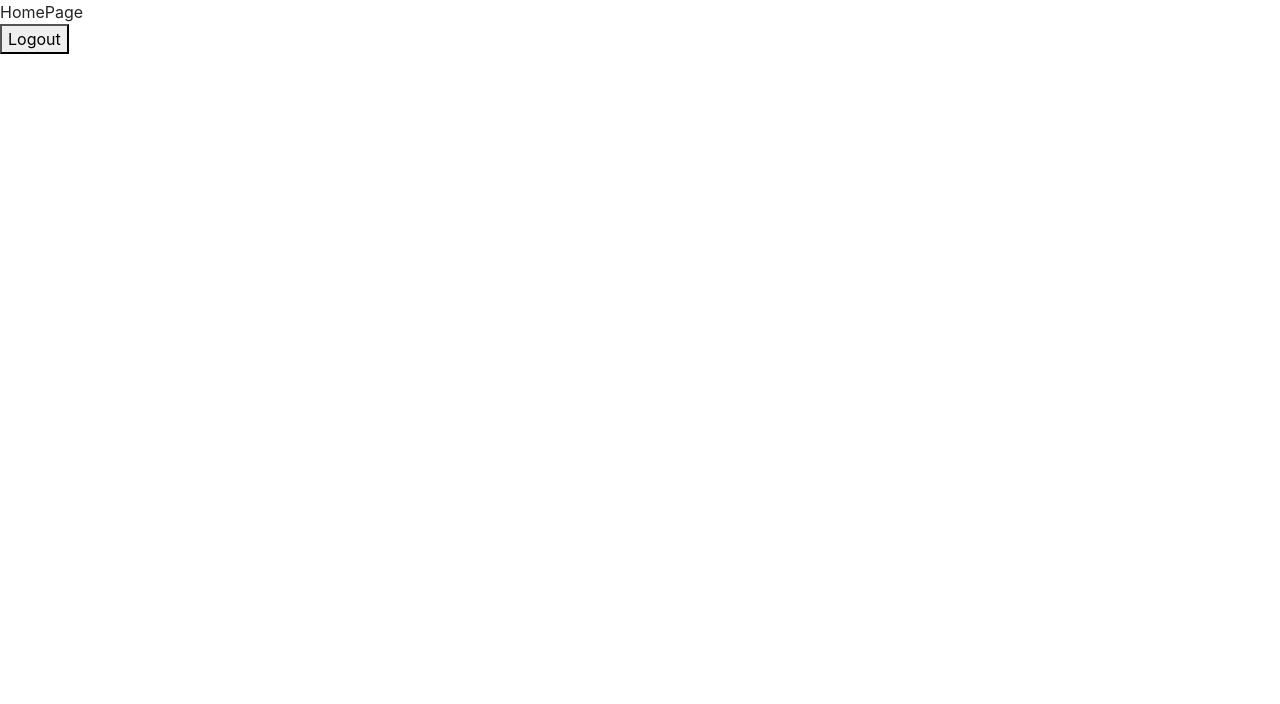
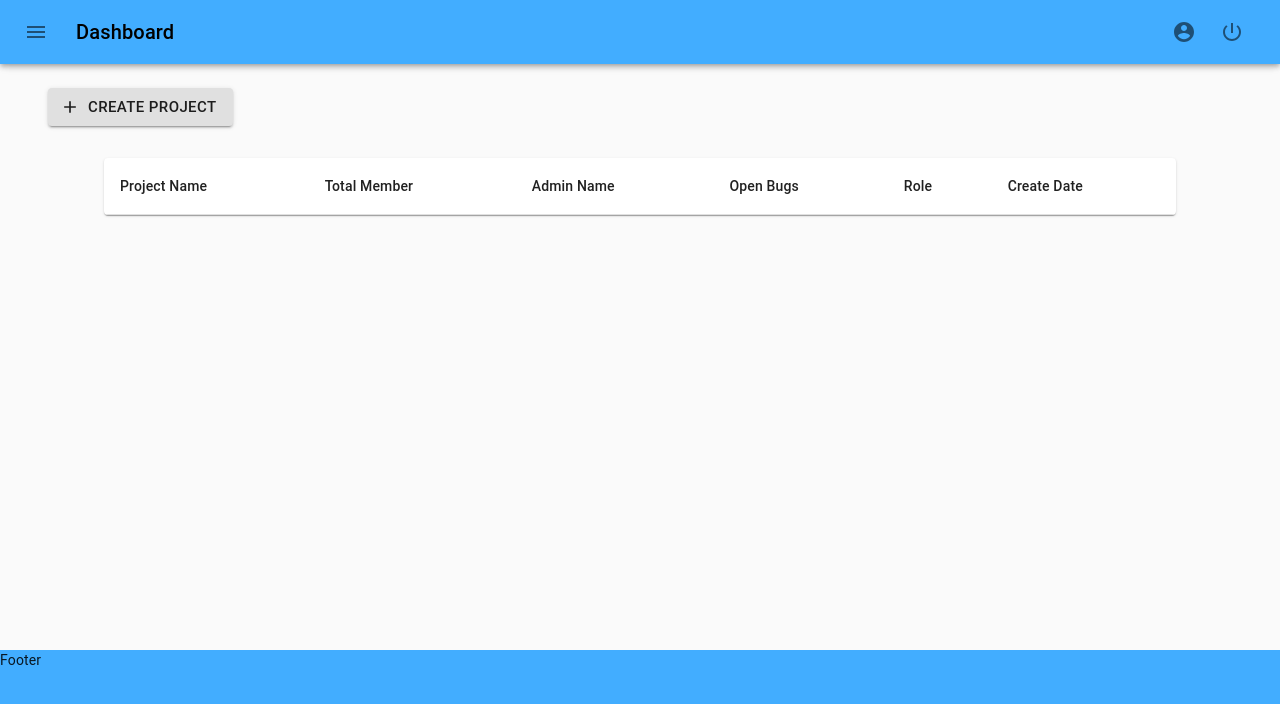
Before and after one commit to clever-developer-club/spider-bug-tracker, a React (Create React App) app in the folder client/: page / in a window 1280 px wide. Shown: the top 704 px of the page. Built offline with nearby package versions, Linux system fonts and the light colour scheme.

Commit message:
Layout and homepage added

```diff
--- a/client/package.json
+++ b/client/package.json
@@ -9,6 +9,7 @@
     "@testing-library/react": "^12.1.2",
     "@testing-library/user-event": "^13.5.0",
     "axios": "^0.25.0",
+    "clsx": "^1.1.1",
     "query-string": "^7.1.0",
     "react": "^17.0.2",
     "react-dom": "^17.0.2",
--- a/client/src/App.js
+++ b/client/src/App.js
@@ -1,24 +1,28 @@
 import React from 'react';
 import { Provider } from 'react-redux'
 import store from './Redux/Store';
-import {BrowserRouter, Routes, Route} from "react-router-dom";
+import { BrowserRouter, Routes, Route } from "react-router-dom";
 import Login from './Auth/Login/Login';
 import Register from "./Auth/Register/Register";
 import "./CSS/Auth.css";
-import Layout from './Components/Layout';
 import HomePage from './Components/HomePage';
+import Navbar from './Components/Navbar'
 
 function App() {
   return (
     <Provider store={store} >
       <BrowserRouter>
         <Routes>
-          <Route path="/signin" element={<Login />}/>
-          <Route path="/signup" element={<Register />}/>
-          {/* <Layout> */}
-            <Route path="/" element={<HomePage />}></Route>
-          {/* </Layout> */}
+          <Route path="/signin" element={<Login />} />
+          <Route path="/signup" element={<Register />} />
         </Routes>
+      </BrowserRouter>
+      <BrowserRouter>
+        <Navbar>
+          <Routes>
+            <Route exact path="/" element={<HomePage />}></Route>
+          </Routes>
+        </Navbar>
       </BrowserRouter>
     </Provider>
   );
--- a/client/src/Auth/Login/Login.js
+++ b/client/src/Auth/Login/Login.js
@@ -1,4 +1,4 @@
-import React, { useState } from 'react';
+import React, { useEffect, useState } from 'react';
 import { ToastContainer, toast } from "react-toastify";
 import "react-toastify/dist/ReactToastify.css";
 import { Link } from 'react-router-dom';
@@ -54,10 +54,14 @@ const Login = () => {
             x.type = "password";
         }
     }
+    console.log(user);
 
+    useEffect(() => {
         if (user.jwtToken !== "") {
-        navigate("/", { replace: true });
-    } else {
+            navigate("/", { replace: true })
+        }
+    }, [])
+
     return <>
         <div>
             <ToastContainer />
@@ -132,7 +136,5 @@ const Login = () => {
         </div>
     </>;
 }
-    return 0;
-}
 
 export default Login;
--- a/client/src/Auth/Register/Register.js
+++ b/client/src/Auth/Register/Register.js
@@ -22,13 +22,11 @@ const Register = (props) => {
     const navigate = useNavigate();
     const user = useSelector((state) => state.authReducer);
 
-    // useEffect(() => {
-    //     let queryObj = queryString.parse(props.location.search)
-    //     if(queryObj.email){
-    //         setEmail(queryObj.email)
-    //         setActive(true)
-    //     }
-    //   },[])
+    useEffect(() => {
+        if (user.jwtToken !== "") {
+            navigate("/", { replace: true })
+        }
+    }, []);
 
     const submitButton = async (e) => {
         e.preventDefault();
@@ -48,7 +46,7 @@ const Register = (props) => {
             }).then((res) => {
                 toast.success(res.data.message);
             }).catch((err) => {
-                toast.error(err.message);
+                toast.error(err.response.data.message);
             });
         }
     }
@@ -62,9 +60,6 @@ const Register = (props) => {
         }
     }
 
-    if (user.jwtToken !== "") {
-        navigate("/", { replace: true });
-    } else {
     return <>
         <div>
             <ToastContainer />
@@ -168,7 +163,5 @@ const Register = (props) => {
         </div>
     </>;
 }
-    return 0;
-}
 
 export default Register;
--- /dev/null
+++ b/client/src/Components/Footer.js
@@ -0,0 +1,11 @@
+import React from 'react'
+
+const Footer = () => {
+  return (
+    <><div>
+      Footer
+      </div></>
+  )
+}
+
+export default Footer
--- a/client/src/Components/HomePage.js
+++ b/client/src/Components/HomePage.js
@@ -1,11 +1,69 @@
-import React from 'react'
+import React,{useState} from 'react'
 import { logOut } from '../Redux/Helpers/authHelper'
+import {
+  Button,
+  Container,
+  Typography,
+  Box,
+  Table,
+  TableContainer,
+  TableBody,
+  TableHead,
+  TableRow,
+  TableCell,
+  TablePagination,
+  Paper
+} from "@material-ui/core"
+import { makeStyles } from "@material-ui/core/styles";
+import AddIcon from '@material-ui/icons/Add';
+
+const useStyles = makeStyles((them) => {
+  return {
+    root: {},
+  };
+});
 
 const HomePage = () => {
+
+  const classes = useStyles();
+  const [page,setPage]=useState(0);
+  const [row,setRow]=useState(2)
+
   return (
     <>
-      <div>HomePage</div>
-      <button onClick={logOut}>Logout</button>
+      <Container>
+        <Button startIcon={<AddIcon />} variant="contained">Create Project</Button>
+        <Container className={classes.root}>
+          <Box m={4}>
+            <TableContainer component={Paper}>
+              <Table>
+                <TableHead>
+                  <TableRow>
+                    <TableCell>Project Name</TableCell>
+                    <TableCell>Total Member</TableCell>
+                    <TableCell>Admin Name</TableCell>
+                    <TableCell>Open Bugs</TableCell>
+                    <TableCell>Role</TableCell>
+                    <TableCell>Create Date</TableCell>
+                  </TableRow>
+                </TableHead>
+                <TableBody>
+                  {/* {alluser.slice(page*row,page*row+row).map((item)=>(
+                                    <TableRow>
+                                    <TableCell></TableCell>
+                                    <TableCell></TableCell>
+                                    <TableCell></TableCell>
+                                    <TableCell></TableCell>
+                                    <TableCell></TableCell>
+                                </TableRow>
+                                ))} */}
+                </TableBody>
+              </Table>
+              {/* <TablePagination rowsPerPageOptions={[2,3,5,10,15]} count={alluser.length} rowsPerPage={row} page={page} onChangePage={(event,newPage)=>setPage(newPage)} onChangeRowsPerPage={(event)=>setRow(event.target.value)}/> */}
+            </TableContainer>
+          </Box>
+        </Container>
+      </Container>
     </>
   )
 }
--- a/client/src/Components/Layout.js
+++ b/client/src/Components/Layout.js
@@ -1,9 +1,15 @@
-import React from 'react'
-
-const Layout = ({children}) => {
-  return (
-    <div>{children}</div>
-  )
+import React from 'react';
+import Navbar from './Navbar';
+import Footer from './Footer';
+const Layout = ({ children }) => {
+    return (
+        <>
+            <Navbar>
+                {children}
+            </Navbar>
+            <Footer />
+        </>
+    )
 }
 
-export default Layout
+export default Layout;
--- /dev/null
+++ b/client/src/Components/Navbar.js
@@ -0,0 +1,200 @@
+import React from 'react';
+import clsx from 'clsx';
+import { makeStyles, useTheme } from '@material-ui/core/styles';
+import Drawer from '@material-ui/core/Drawer';
+import CssBaseline from '@material-ui/core/CssBaseline';
+import AppBar from '@material-ui/core/AppBar';
+import Toolbar from '@material-ui/core/Toolbar';
+import List from '@material-ui/core/List';
+import Typography from '@material-ui/core/Typography';
+import Divider from '@material-ui/core/Divider';
+import IconButton from '@material-ui/core/IconButton';
+import MenuIcon from '@material-ui/icons/Menu';
+import ChevronLeftIcon from '@material-ui/icons/ChevronLeft';
+import ChevronRightIcon from '@material-ui/icons/ChevronRight';
+import ListItem from '@material-ui/core/ListItem';
+import ListItemIcon from '@material-ui/core/ListItemIcon';
+import ListItemText from '@material-ui/core/ListItemText';
+import AssignmentIcon from '@material-ui/icons/Assignment';
+import BugReportIcon from '@material-ui/icons/BugReport';
+import AccountCircleIcon from '@material-ui/icons/AccountCircle';
+import PowerSettingsNewIcon from '@material-ui/icons/PowerSettingsNew';
+import { Container } from '@material-ui/core';
+import Footer from './Footer';
+
+const drawerWidth = 240;
+
+const useStyles = makeStyles((theme) => ({
+    root: {
+        display: 'flex',
+    },
+    appBar: {
+        transition: theme.transitions.create(['margin', 'width'], {
+            easing: theme.transitions.easing.sharp,
+            duration: theme.transitions.duration.leavingScreen,
+        }),
+        backgroundColor : "#42adff"
+    },
+    appBarShift: {
+        width: `calc(100% - ${drawerWidth}px)`,
+        marginLeft: drawerWidth,
+        transition: theme.transitions.create(['margin', 'width'], {
+            easing: theme.transitions.easing.easeOut,
+            duration: theme.transitions.duration.enteringScreen,
+        }),
+    },
+    menuButton: {
+        marginRight: theme.spacing(2),
+    },
+    hide: {
+        display: 'none',
+    },
+    drawer: {
+        width: drawerWidth,
+        flexShrink: 0,
+    },
+    drawerPaper: {
+        width: drawerWidth,
+    },
+    drawerHeader: {
+        display: 'flex',
+        alignItems: 'center',
+        padding: theme.spacing(0, 1),
+        // necessary for content to be below app bar
+        ...theme.mixins.toolbar,
+        justifyContent: 'flex-end',
+    },
+    content: {
+        flexGrow: 1,
+        padding: theme.spacing(3),
+        transition: theme.transitions.create('margin', {
+            easing: theme.transitions.easing.sharp,
+            duration: theme.transitions.duration.leavingScreen,
+        }),
+        marginLeft: -drawerWidth,
+    },
+    contentShift: {
+        transition: theme.transitions.create('margin', {
+            easing: theme.transitions.easing.easeOut,
+            duration: theme.transitions.duration.enteringScreen,
+        }),
+        marginLeft: 0,
+    },
+    navbarIcons: {
+        marginLeft: 'auto',
+    },
+    footer : {
+        position : 'fixed',
+        left : 0,
+        bottom : 0,
+        width : "100%",
+        backgroundColor : "#42adff",
+        height : "150px"
+    },
+    text : {
+        color : "black",
+    }
+}));
+
+const Navbar = ({ children }) => {
+    const classes = useStyles();
+    const theme = useTheme();
+    const [open, setOpen] = React.useState(false);
+
+    const handleDrawerOpen = () => {
+        setOpen(true);
+    };
+
+    const handleDrawerClose = () => {
+        setOpen(false);
+    };
+
+    return (
+        <>
+        <div className={classes.root}>
+            <CssBaseline />
+            <AppBar
+                position="fixed"
+                className={clsx(classes.appBar, {
+                    [classes.appBarShift]: open,
+                })}
+
+            >
+                <Toolbar>
+                    <IconButton
+                        aria-label="open drawer"
+                        onClick={handleDrawerOpen}
+                        edge="start"
+                        className={clsx(classes.menuButton, open && classes.hide)}
+                    >
+                        <MenuIcon />
+                    </IconButton>
+                    <Typography variant="h6" noWrap className={classes.text}>
+                        Dashboard
+                    </Typography>
+                    <div className={classes.navbarIcons}>
+                        <IconButton
+
+                            onClick={() => { }}
+
+                        >
+                            <AccountCircleIcon />
+                        </IconButton>
+                        <IconButton
+
+                            onClick={() => { }}
+
+                        >
+                            <PowerSettingsNewIcon />
+                        </IconButton>
+                    </div>
+                </Toolbar>
+            </AppBar>
+            <Drawer
+                className={classes.drawer}
+                variant="persistent"
+                anchor="left"
+                open={open}
+                classes={{
+                    paper: classes.drawerPaper,
+                }}
+            >
+                <div className={classes.drawerHeader}>
+                    <IconButton onClick={handleDrawerClose}>
+                        {theme.direction === 'ltr' ? <ChevronLeftIcon /> : <ChevronRightIcon />}
+                    </IconButton>
+                </div>
+                <Divider />
+                <List>
+                    <ListItem button key="Projects">
+                        <ListItemIcon><AssignmentIcon /></ListItemIcon>
+                        <ListItemText primary="Projects" />
+                    </ListItem>
+                </List>
+                <Divider />
+                <List>
+                    <ListItem button key="Bugs">
+                        <ListItemIcon><BugReportIcon /></ListItemIcon>
+                        <ListItemText primary="Bugs" />
+                    </ListItem>
+                </List>
+            </Drawer>
+            <main
+                className={clsx(classes.content, {
+                    [classes.contentShift]: open,
+                })}
+            >
+                <div className={classes.drawerHeader} />
+                {
+                    children
+                }
+            </main>
+        </div>
+        <div className={classes.footer}>
+            <Footer />
+        </div>
+        </>
+    );
+}
+
+export default Navbar
```
Also changed, not shown: 1 other file (tests, documents, lock files or other folders). Lines whose indentation alone changed are shown as unchanged.
